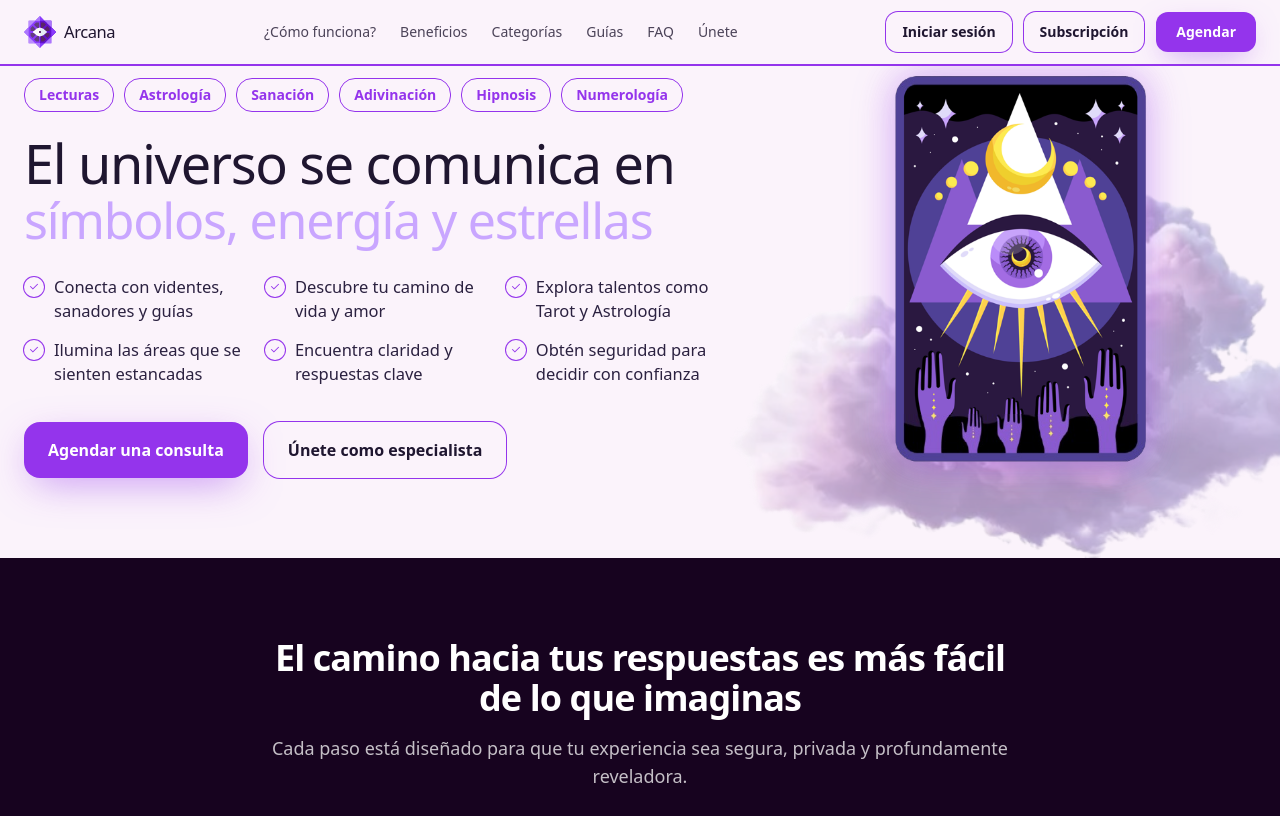
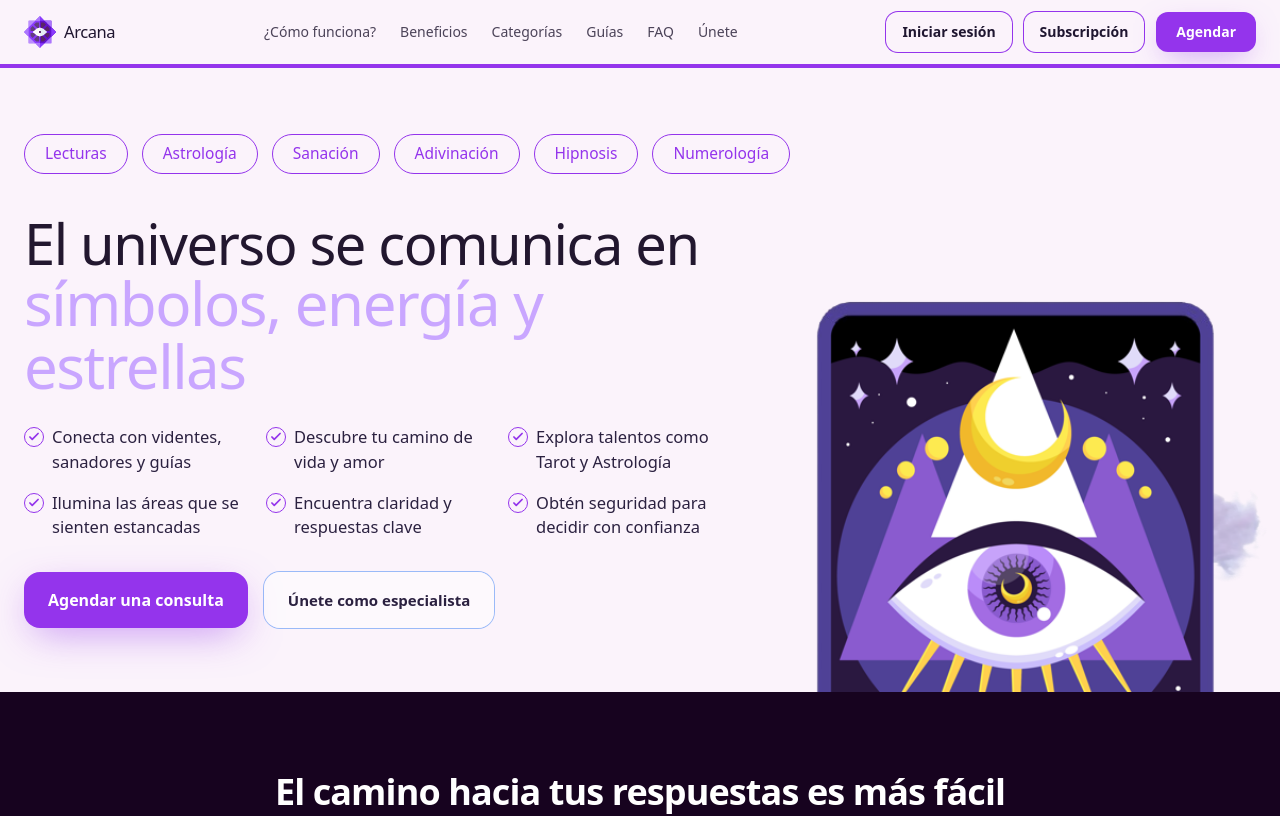
Before and after one commit to arcana302-art/arcana-v2, a Next.js app: page / in a window 1280 px wide. Shown: the top 816 px of the page. Built offline with nearby package versions, Linux system fonts and the light colour scheme.

Commit message:
Update Hero.tsx

```diff
--- a/app/components/Hero.tsx
+++ b/app/components/Hero.tsx
@@ -1,187 +1,241 @@
 'use client';
 
 import Image from 'next/image';
+import Link from 'next/link';
+import { useMemo } from 'react';
 
 const HERO_IMG = '/brand/hero-card-eye.png';
 const CLOUD_IMG = '/brand/Nube1.png';
 
-type Talent = { label: string; href: string };
-
-/* Bullet con check morado (mismo color botón) */
-function Bullet({ children }: { children: React.ReactNode }) {
-  return (
-    <div className="flex items-start gap-2.5">
-      <span className="mt-[2px] inline-flex h-5 w-5 shrink-0 items-center justify-center rounded-full ring-1 ring-[#9434ec]">
-        <svg width="12" height="12" viewBox="0 0 24 24" className="fill-[#9434ec]">
-          <path d="M20.285 6.709 9.75 17.244 3.715 11.21l1.414-1.414 4.621 4.62 9.121-9.12 1.414 1.414Z"/>
-        </svg>
-      </span>
-      <span className="leading-[1.45]">{children}</span>
-    </div>
-  );
-}
+// Color botón (morado) y morado claro ya usados en el sitio
+const BTN_PURPLE = '#9434ec';
+const LIGHT_PURPLE = '#c9a6ff';
 
 export default function Hero() {
-  const TALENTS: Talent[] = [
-    { label: 'Lecturas',     href: '/lecturas' },
-    { label: 'Astrología',   href: '/astrologia' },
-    { label: 'Sanación',     href: '/sanacion' },
-    { label: 'Adivinación',  href: '/adivinacion' },
-    { label: 'Hipnosis',     href: '/hipnosis' },
-    { label: 'Numerología',  href: '/numerologia' },
-  ];
+  const talents = useMemo(
+    () => [
+      { href: '/lecturas', label: 'Lecturas' },
+      { href: '/astrologia', label: 'Astrología' },
+      { href: '/sanacion', label: 'Sanación' },
+      { href: '/adivinacion', label: 'Adivinación' },
+      { href: '/hipnosis', label: 'Hipnosis' },
+      { href: '/numerologia', label: 'Numerología' },
+    ],
+    []
+  );
 
   return (
     <section className="relative overflow-hidden bg-[#FBF3FB]">
-      {/* Nube detrás de la carta */}
-      <div className="pointer-events-none absolute inset-0 z-[2]">
-        <img src={CLOUD_IMG} alt="" className="cloud-img" aria-hidden="true" />
-      </div>
+      {/* Línea divisoria morada (misma posición) */}
+      <div className="absolute left-0 right-0 top-0 h-[2px] bg-[#9434ec] z-[1]" />
 
-      <div className="relative z-10 mx-auto max-w-7xl px-6 pb-16 lg:pb-20">
-        <div className="grid grid-cols-12 items-start gap-y-8 lg:gap-x-12">
-          {/* IZQUIERDA */}
-          <div className="col-span-12 lg:col-span-7 xl:col-span-7 hero-left">
-            {/* Talentos: móvil = fila con scroll; escritorio = wrap normal */}
-            <nav aria-label="Talentos" className="mt-3">
-              <div className="sm:hidden -mx-6 px-6 overflow-x-auto no-scrollbar">
-                <div className="whitespace-nowrap space-x-2.5">
-                  {TALENTS.map((t) => (
-                    <a
-                      key={t.href}
-                      href={t.href}
-                      className="inline-flex items-center rounded-2xl px-3.5 py-1.5 text-sm font-semibold
-                                 text-[#9434ec] border border-[#9434ec]
-                                 hover:bg-[#9434ec]/10 transition
-                                 focus-visible:outline focus-visible:outline-2 focus-visible:outline-[#9434ec] focus-visible:outline-offset-2"
+      <div className="relative z-10 mx-auto max-w-7xl px-6 pt-10 pb-14 sm:pt-14 sm:pb-16">
+        {/* FILA TALENTOS (chips) */}
+        <nav
+          aria-label="Talentos"
+          className="flex flex-wrap gap-3 sm:gap-3.5 pt-3"
+        >
+          {talents.map((t) => (
+            <Link
+              key={t.href}
+              href={t.href}
+              className="
+                group rounded-full px-4 sm:px-5 h-10 inline-flex items-center
+                text-[15px] sm:text-[15.5px]
+                border border-[--chip-border] bg-[--chip-bg]
+                hover:bg-[--chip-bg-hover] hover:shadow-[0_0_0_3px_rgba(148,52,236,0.15)]
+                transition-colors
+              "
+              style={
+                {
+                  ['--chip-border' as any]: BTN_PURPLE,
+                  ['--chip-bg' as any]: 'transparent',
+                  ['--chip-bg-hover' as any]: 'rgba(148,52,236,0.06)',
+                  color: BTN_PURPLE,
+                } as React.CSSProperties
+              }
+            >
+              {t.label}
+            </Link>
+          ))}
+        </nav>
+
+        {/* GRID HERO */}
+        <div className="relative mt-6 sm:mt-10 grid grid-cols-12 gap-y-10 lg:gap-x-10">
+          {/* LADO IZQUIERDO */}
+          <div className="hero-left col-span-12 lg:col-span-7 xl:col-span-7">
+            {/* Títulos sin bold */}
+            <h1 className="hero-title-1 text-[#22172f] font-normal tracking-tight text-[40px] leading-[1.05] sm:text-[56px] sm:leading-[1.04]">
+              El universo se comunica en
+            </h1>
+            <h2
+              className="hero-title-2 font-normal tracking-tight text-[42px] leading-[1.05] sm:text-[60px] sm:leading-[1.04]"
+              style={{ color: LIGHT_PURPLE }}
+            >
+              símbolos, energía y estrellas
+            </h2>
+
+            {/* Bullets (2 col en móvil, 3 col desde sm) */}
+            <div className="mt-7 max-w-[820px] grid grid-cols-2 sm:grid-cols-3 gap-x-6 gap-y-4 text-[15px] sm:text-[16.5px] text-[#2b2140]">
+              {[
+                'Conecta con videntes, sanadores y guías',
+                'Descubre tu camino de vida y amor',
+                'Explora talentos como Tarot y Astrología',
+                'Ilumina las áreas que se sienten estancadas',
+                'Encuentra claridad y respuestas clave',
+                'Obtén seguridad para decidir con confianza',
+              ].map((item, i) => (
+                <div key={i} className="flex items-start gap-2">
+                  <span
+                    className="mt-[2px] inline-flex h-5 w-5 shrink-0 items-center justify-center rounded-full border"
+                    style={{
+                      borderColor: BTN_PURPLE,
+                    }}
+                  >
+                    {/* check minimal */}
+                    <svg
+                      viewBox="0 0 24 24"
+                      className="h-[14px] w-[14px]"
+                      stroke={BTN_PURPLE}
+                      strokeWidth="3"
+                      fill="none"
+                      strokeLinecap="round"
+                      strokeLinejoin="round"
                     >
-                      {t.label}
-                    </a>
-                  ))}
+                      <path d="M5 12l4 4 10-10" />
+                    </svg>
+                  </span>
+                  <span>{item}</span>
                 </div>
-              </div>
-              <div className="hidden sm:block">
-                <div className="flex flex-wrap items-center gap-2.5">
-                  {TALENTS.map((t) => (
-                    <a
-                      key={t.href}
-                      href={t.href}
-                      className="inline-flex items-center rounded-2xl px-3.5 py-1.5 text-sm font-semibold
-                                 text-[#9434ec] border border-[#9434ec]
-                                 hover:bg-[#9434ec]/10 transition
-                                 focus-visible:outline focus-visible:outline-2 focus-visible:outline-[#9434ec] focus-visible:outline-offset-2"
-                    >
-                      {t.label}
-                    </a>
-                  ))}
-                </div>
-              </div>
-            </nav>
-
-            {/* Más espacio bajo los talentos (igual que antes +50%) */}
-            <div className="mb-6" />
-
-            {/* Títulos */}
-            <div className="max-w-[680px]">
-              <h1 className="hero-title-1 text-[#1f1630] font-medium tracking-tight leading-[1.02] text-[44px] sm:text-[54px]">
-                El universo se comunica en
-              </h1>
-              <h2 className="hero-title-2 mt-1 text-[42px] sm:text-[50px] font-medium tracking-tight leading-[1.03] text-[#c9a6ff]">
-                símbolos, energía y estrellas
-              </h2>
+              ))}
             </div>
 
-            {/* Bullets: móvil 3 columnas */}
-            <div className="mt-7 max-w-[820px] grid grid-cols-3 sm:grid-cols-3 md:grid-cols-3 gap-x-6 gap-y-4 text-[15px] sm:text-[16.5px] text-[#2b2140]">
-              <Bullet>Conecta con videntes, sanadores y guías</Bullet>
-              <Bullet>Descubre tu camino de vida y amor</Bullet>
-              <Bullet>Explora talentos como Tarot y Astrología</Bullet>
-              <Bullet>Ilumina las áreas que se sienten estancadas</Bullet>
-              <Bullet>Encuentra claridad y respuestas clave</Bullet>
-              <Bullet>Obtén seguridad para decidir con confianza</Bullet>
-            </div>
-
-            {/* CTAs */}
-            <div className="mt-9 flex flex-wrap gap-4">
+            {/* Botones CTA */}
+            <div className="mt-8 flex flex-wrap gap-4">
               <a
                 href="#"
-                className="inline-flex items-center justify-center rounded-2xl px-6 h-14 text-white text-base font-semibold bg-[#9434ec]
-                           shadow-[0_12px_40px_-10px_rgba(148,52,236,0.55)] transition-transform duration-200 hover:scale-[1.03] active:scale-[0.98]"
+                className="inline-flex items-center justify-center rounded-2xl px-6 h-14 text-white text-base font-semibold"
+                style={{
+                  backgroundColor: BTN_PURPLE,
+                  boxShadow: '0 12px 40px -10px rgba(148,52,236,0.55)',
+                }}
               >
                 Agendar una consulta
               </a>
+
               <a
                 href="#"
-                className="inline-flex items-center justify-center rounded-2xl px-6 h-14 text-[#1f1630] text-base font-semibold
-                           ring-1 ring-[#9434ec] bg-transparent hover:bg-[#9434ec]/10 transition
-                           focus-visible:outline focus-visible:outline-2 focus-visible:outline-[#9434ec] focus-visible:outline-offset-2"
+                className="inline-flex items-center justify-center rounded-2xl px-6 h-14 text-[15px] font-semibold text-[#2b2140] bg-white/55 ring-1"
+                style={{ borderColor: 'rgba(148,52,236,0.35)' }}
               >
                 Únete como especialista
               </a>
             </div>
           </div>
 
-          {/* DERECHA: carta (escritorio intacto) */}
-          <div className="col-span-12 lg:col-span-5 xl:col-span-5 relative flex justify-center lg:justify-end">
-            <div
-              className="
-                hero-card
-                relative
-                w-[170px] sm:w-[198px] md:w-[222px] lg:w-[246px] xl:w-[278px]
-                -translate-x-10 sm:-translate-x-14 md:-translate-x-16 lg:-translate-x-20 xl:-translate-x-24
-                rotate-0 transition-transform duration-500 hover:scale-[1.05]
-                drop-shadow-[0_0_20px_rgba(148,52,236,0.16)]
-                z-10 select-none
-              "
-            >
+          {/* LADO DERECHO – Carta + nube */}
+          <div className="relative col-span-12 lg:col-span-5 xl:col-span-5 min-h-[320px] sm:min-h-[400px]">
+            {/* Nube (detrás) */}
+            <img
+              src={CLOUD_IMG}
+              alt=""
+              aria-hidden="true"
+              className="cloud-img absolute z-0 select-none pointer-events-none"
+            />
+
+            {/* Carta */}
+            <div className="hero-card relative z-10 select-none">
               <Image
                 src={HERO_IMG}
                 alt="Carta / símbolo místico"
-                width={700}
-                height={980}
+                width={640}
+                height={900}
                 priority
-                className="h-auto w-full relative z-20 drop-shadow-[0_0_18px_rgba(148,52,236,0.28)]"
+                className="h-auto w-[320px] sm:w-[380px] lg:w-[440px]"
               />
             </div>
           </div>
         </div>
       </div>
 
-      {/* Estilos locales: nube + móvil */}
+      {/* Estilos locales */}
       <style jsx>{`
-        /* nube */
-        .cloud-img{
-          position:absolute; top:10%; left:56%;
-          width:760px; max-width:none; opacity:.45;
-          -webkit-mask-image:radial-gradient(145% 130% at 56% 46%, #000 62%, transparent 100%);
-                  mask-image:radial-gradient(145% 130% at 56% 46%, #000 62%, transparent 100%);
-          animation:cloud-sway 38s ease-in-out infinite;
+        /* Nube ping-pong suave por defecto (desktop/tablet) */
+        .cloud-img {
+          top: 30%;
+          left: 58%;
+          width: 680px;
+          opacity: 0.42;
+          filter: none;
+          transform: translateX(-50%);
+          animation: cloud-sway 26s ease-in-out infinite;
+          -webkit-mask-image: radial-gradient(
+            140% 120% at 56% 46%,
+            #000 62%,
+            transparent 100%
+          );
+          mask-image: radial-gradient(
+            140% 120% at 56% 46%,
+            #000 62%,
+            transparent 100%
+          );
         }
-        @keyframes cloud-sway{0%{transform:translateX(0)}50%{transform:translateX(-18%)}100%{transform:translateX(0)}}
 
-        /* ocultar scrollbar en el carrusel de chips */
-        .no-scrollbar::-webkit-scrollbar{ display:none; }
-        .no-scrollbar{ -ms-overflow-style:none; scrollbar-width:none; }
+        .hero-card {
+          position: absolute;
+          right: 1.25rem; /* ~20px */
+          top: 4.5rem;
+          transform: translateX(0) rotate(0deg);
+        }
 
-        /* ===== Ajustes SOLO móvil ===== */
-        @media (max-width: 639px){
-          /* Títulos más pequeños (2 líneas aprox.) */
-          .hero-title-1{ font-size: 30px; line-height: 1.08; }
-          .hero-title-2{ font-size: 32px; line-height: 1.08; }
+        @keyframes cloud-sway {
+          0% {
+            transform: translateX(-52%);
+          }
+          50% {
+            transform: translateX(-44%);
+          }
+          100% {
+            transform: translateX(-52%);
+          }
+        }
 
-          /* Colocar la carta a la derecha del título */
-          .hero-card{
-            position:absolute;
+        /* ====== Ajustes SOLO móvil (<= 639px) ====== */
+        @media (max-width: 639px) {
+          /* Títulos más contenidos (~2 líneas) */
+          .hero-title-1 {
+            font-size: 26px;
+            line-height: 1.08;
+          }
+          .hero-title-2 {
+            font-size: 28px;
+            line-height: 1.08;
+          }
+
+          /* Reserva de ancho para que la carta no pise el texto */
+          .hero-left {
+            padding-right: 180px;
+          }
+
+          /* Carta: al lado del título, tamaño controlado */
+          .hero-card {
+            position: absolute;
             right: 10px;
-            top: 8.5rem;     /* afina esta altura si la quieres un poco más arriba/abajo */
-            width: 150px;
+            top: 7.75rem;
             transform: translateX(0) rotate(0deg);
           }
-          /* Reservar espacio a la derecha para que el texto no se meta bajo la carta */
-          .hero-left{ padding-right: 170px; }
+          .hero-card :global(img) {
+            width: 140px !important;
+          }
 
-          /* Nube más proporcional en móvil */
-          .cloud-img{ top: 24%; left: 50%; width: 520px; animation: cloud-sway 34s ease-in-out infinite; }
+          /* Nube: más a la derecha y más discreta */
+          .cloud-img {
+            top: 26%;
+            left: 62%;
+            width: 460px;
+            opacity: 0.38;
+            animation: cloud-sway 34s ease-in-out infinite;
+          }
         }
       `}</style>
     </section>
```
